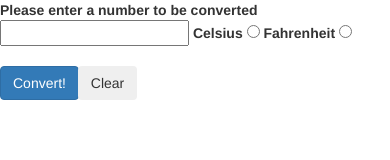
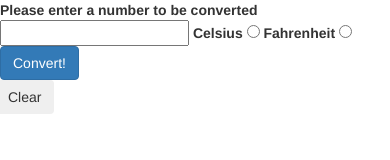
Before and after one commit to j-West/Temperature-converter, a plain HTML site: page index.html in a window 390 px wide. Drawn offline with nearby package versions, Linux system fonts and the light colour scheme.

Commit message:
Add formatting to index.html

```diff
--- a/index.html
+++ b/index.html
@@ -6,6 +6,7 @@
    <link rel="stylesheet" href="main.css">
 </head>
 <body>
+  <form>
     <label for="temp">Please enter a number to be converted</label>
     <input type="text" id="temp" name="userInput" value="">
 
@@ -15,10 +16,19 @@
     <label for="F">Fahrenheit</label>
     <input type="radio" id="F" name="select" value="Fahrenheit">
 
+    <div class="row">
+      <div class="col-md-5 col-md-offset-5">
+        <button type="button" id="convert" class="btn btn-primary">Convert!</button>
+      </div>
+      <div class="col-md-5 col-md-offset-5">
+        <button type="button" id="clear" class="btn btn-toolbar">Clear</button>
+      </div>
+    </div>
+  </form>
+
   <h2 id="converted"></h2>
 
-  <button type="button" id="convert" class="btn btn-primary">Convert!</button>
-  <button type="button" id="clear" class="btn btn-toolbar">Clear</button>
+
 
   <script src="converter.js"></script>
 </body>
```
Lines whose indentation alone changed are shown as unchanged.
